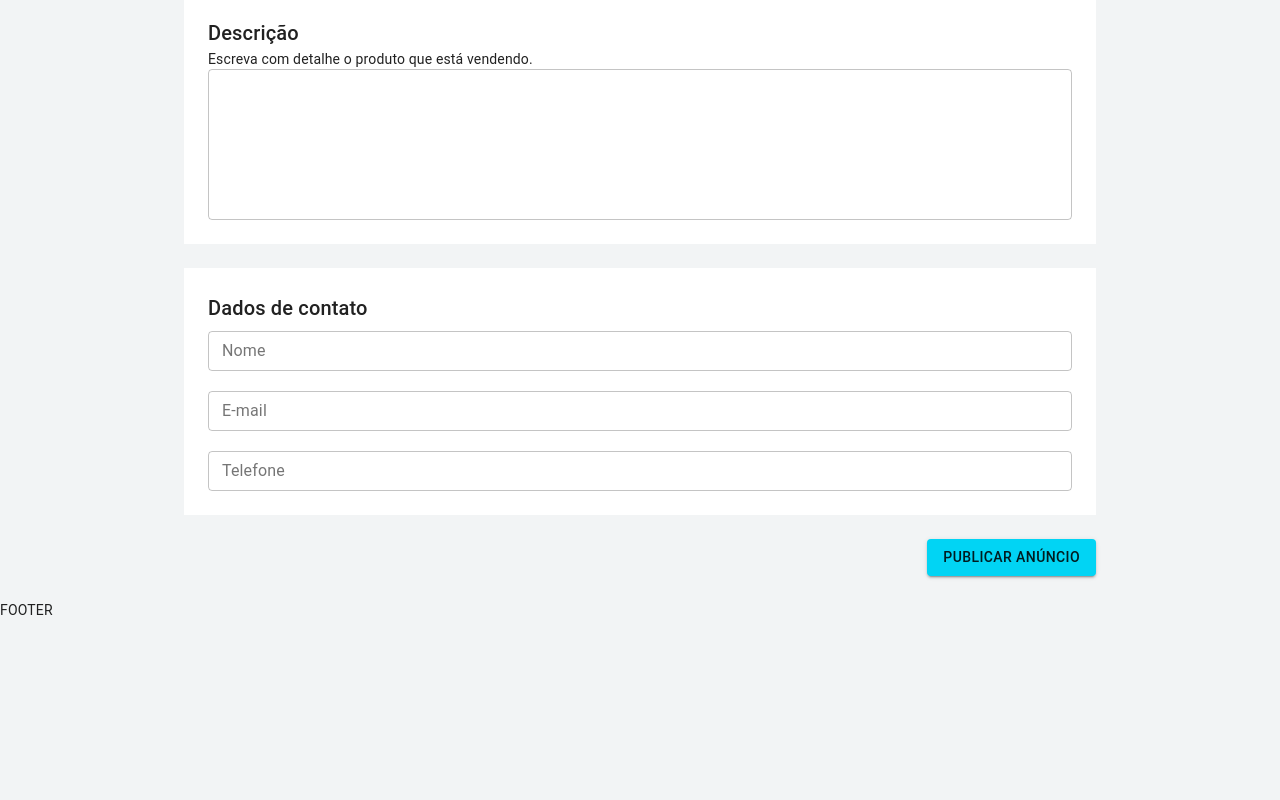
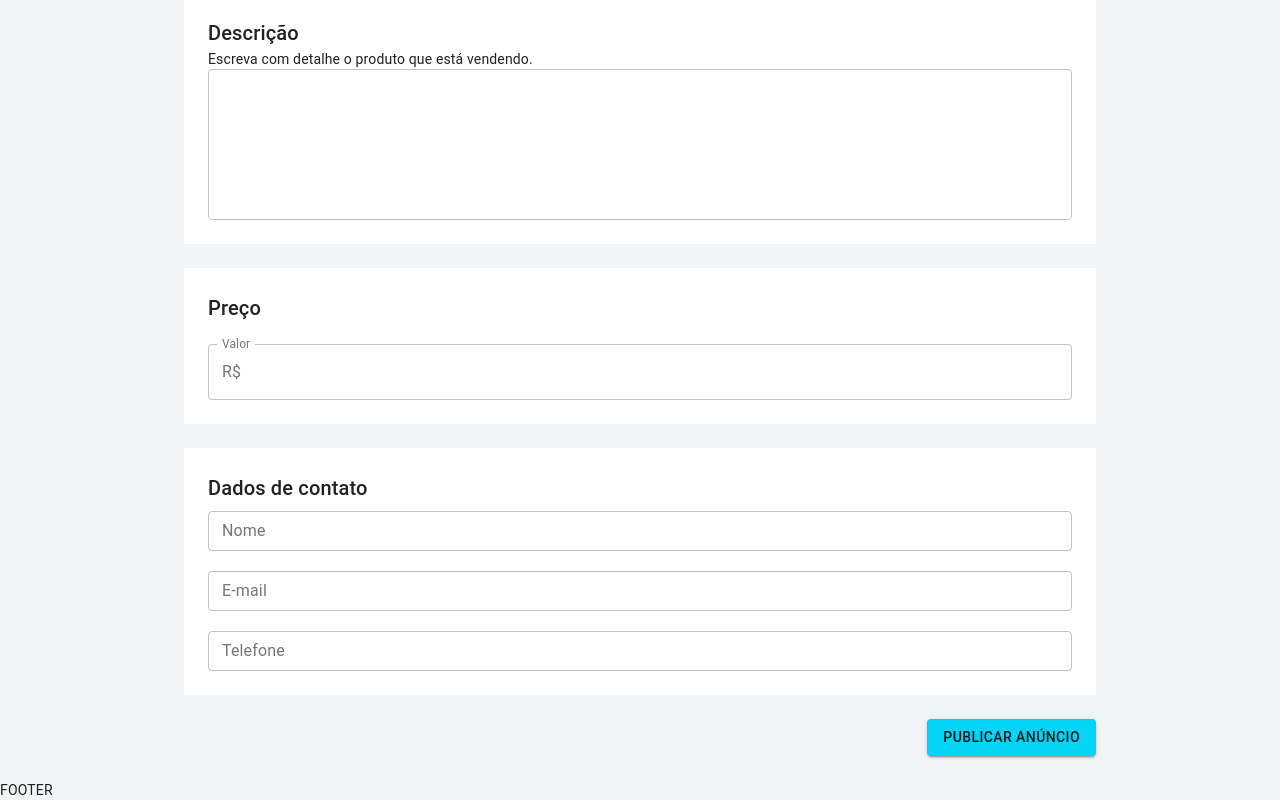
Before and after one commit to reginaldodlneto/tourx, a Next.js app: page /user/publish in a window 1280 px wide. Shown: the part 824-1624 px from the top of the page. Before the commit the page ends 1444 px from the top, so only its background shows below. Built offline with nearby package versions, Linux system fonts and the light colour scheme.

Commit message:
adicionando box de preco

```diff
--- a/pages/user/publish.js
+++ b/pages/user/publish.js
@@ -3,7 +3,11 @@
   Box,
   Button,
   Container,
+  FormControl,
   IconButton,
+  InputAdornment,
+  InputLabel,
+  OutlinedInput,
   Select,
   TextField,
   Typography
@@ -225,6 +229,25 @@
 
       <Container maxWidth="md" className={classes.boxContainer}>
         <Box className={classes.box}>
+          <Typography component="h6" variant="h6" color="textPrimary">
+            Preço
+          </Typography>
+          <br />
+          <FormControl fullWidth variant="outlined">
+            <InputLabel> Valor</InputLabel>
+            <OutlinedInput
+              onChange={() => {}}
+              startAdornment={
+                <InputAdornment position="start">R$</InputAdornment>
+              }
+              labelWidth={40}
+            />
+          </FormControl>
+        </Box>
+      </Container>
+
+      <Container maxWidth="md" className={classes.boxContainer}>
+        <Box className={classes.box}>
           <Typography
             component="h6"
             variant="h6"
```
